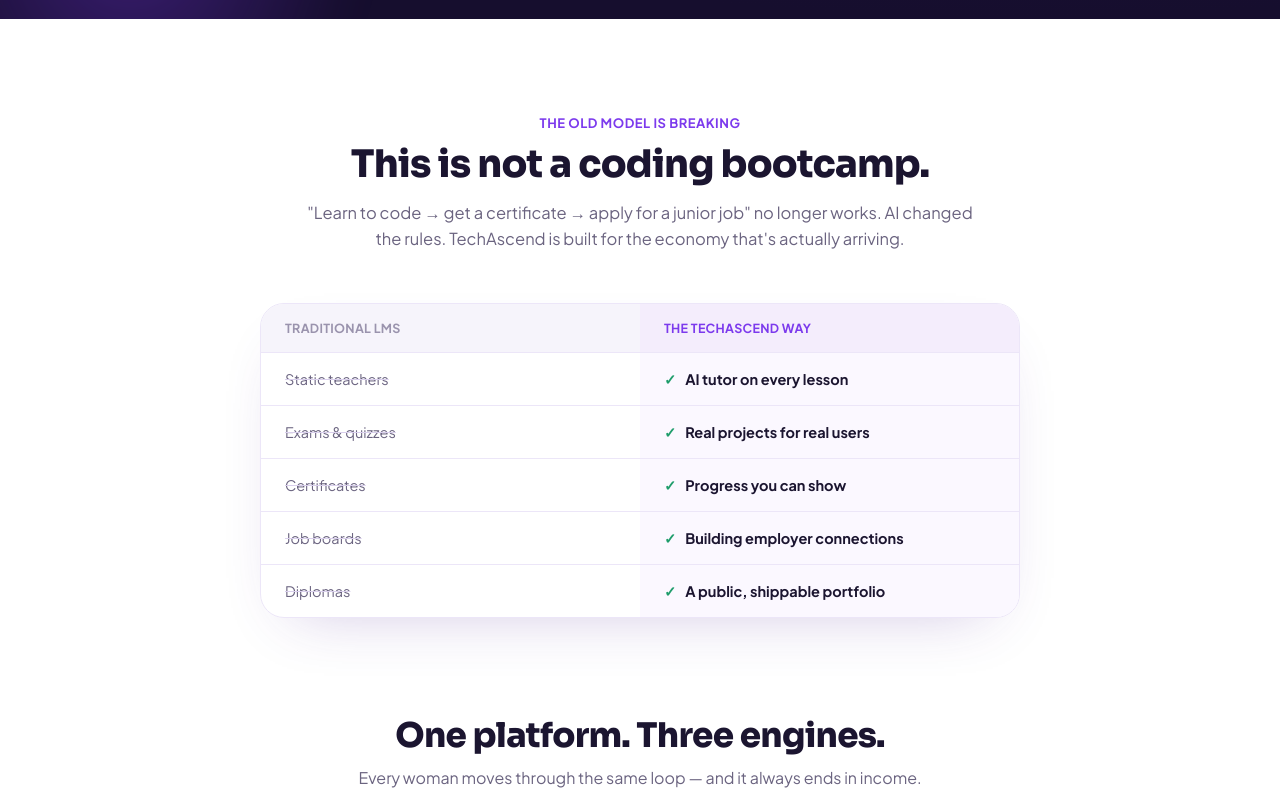
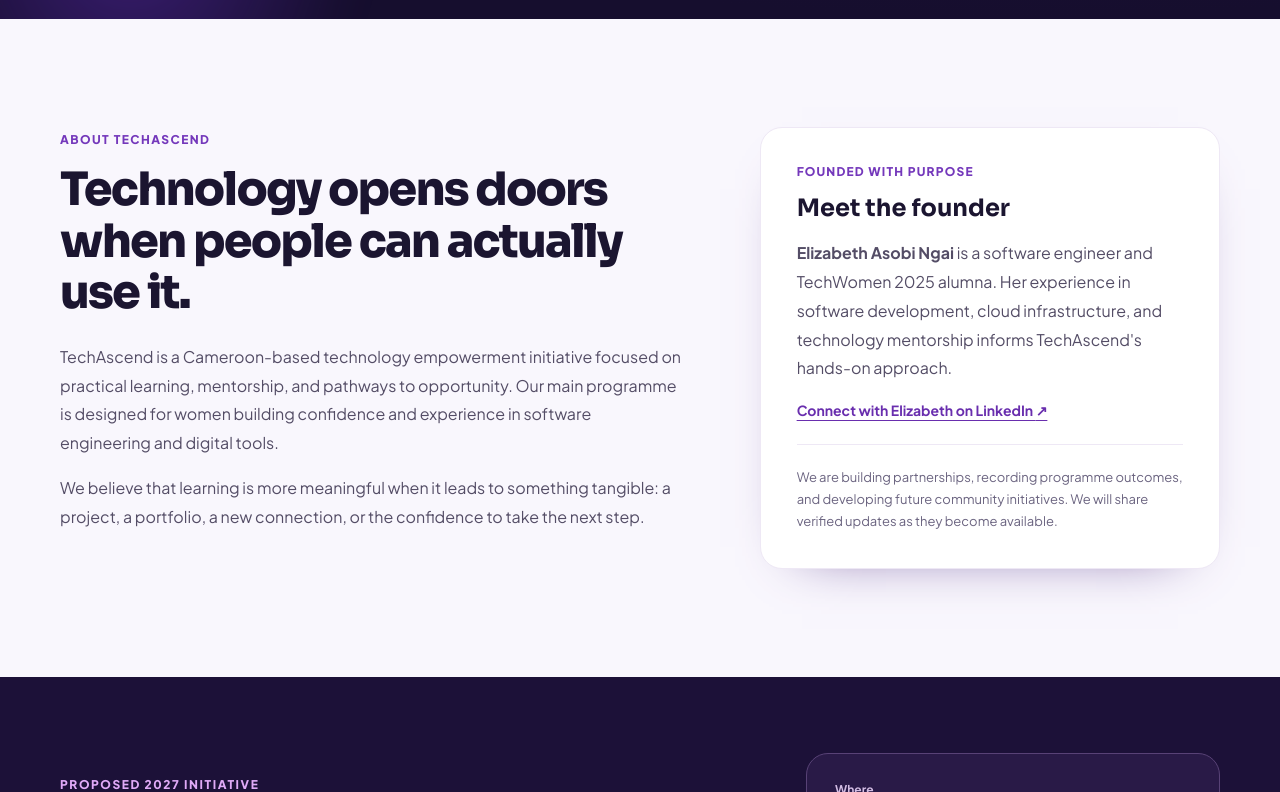
Before and after one commit to techascend-cohort-2/techascend-platform, a Next.js app: page / in a window 1280 px wide. Shown: the part 848-1640 px from the top of the page. Built offline with nearby package versions, Linux system fonts and the light colour scheme; no server answers; the database is empty.

Commit message:
Connect mission and talent initiative sections to homepage

```diff
--- a/app/page.tsx
+++ b/app/page.tsx
@@ -1,5 +1,7 @@
 import Nav from "@/components/Nav";
 import Hero from "@/components/Hero";
+import About from "@/components/About";
+import InitiativeTeaser from "@/components/InitiativeTeaser";
 import ModelComparison from "@/components/ModelComparison";
 import Engines from "@/components/Engines";
 import Tracks from "@/components/Tracks";
@@ -17,6 +19,8 @@ export default function Home() {
       <Nav />
       <main>
         <Hero />
+        <About />
+        <InitiativeTeaser />
         <ModelComparison />
         <Engines />
         <Tracks />
```
